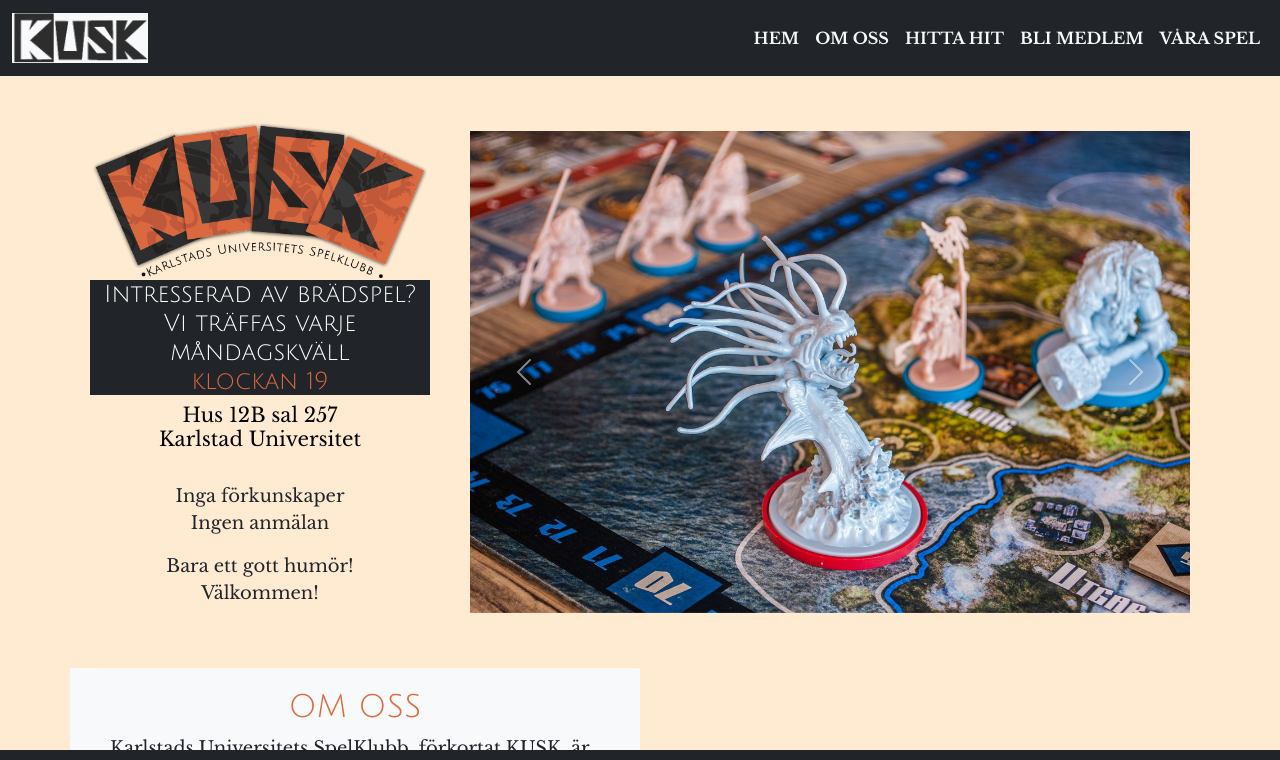
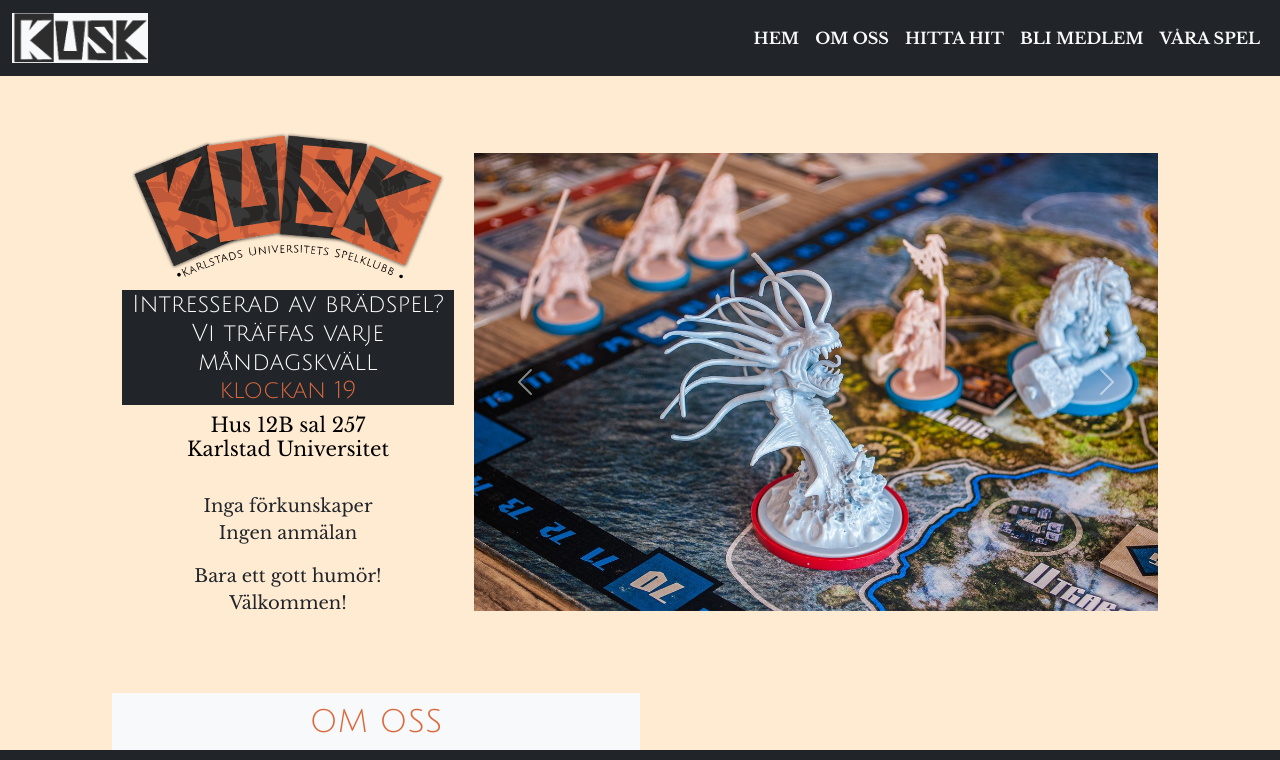
Before and after one commit to annapale/kusk.io, a plain HTML site: page index.html in a window 1280 px wide. Shown: the top 760 px of the page. Drawn offline with nearby package versions, Linux system fonts and the light colour scheme.

Commit message:
Add files via upload

```diff
--- a/assets/kusk.css
+++ b/assets/kusk.css
@@ -73,11 +73,12 @@ p{
 }
 
 article{
-    margin: 25px;
+    margin: 10px !important;
+    padding: 20px;
 }
 
 article > div{
-    padding: 20px !important;
+    padding: 10px !important;
 }
 
 .btn{
@@ -85,6 +86,11 @@ article > div{
     color: #ffffff !important;
     font-family: "Libre Baskerville", serif;
     width: 175px;
+}
+
+.logotyp{
+    height: 150px !important;
+    margin-bottom: 10px;
 }
 
 #games{
```
